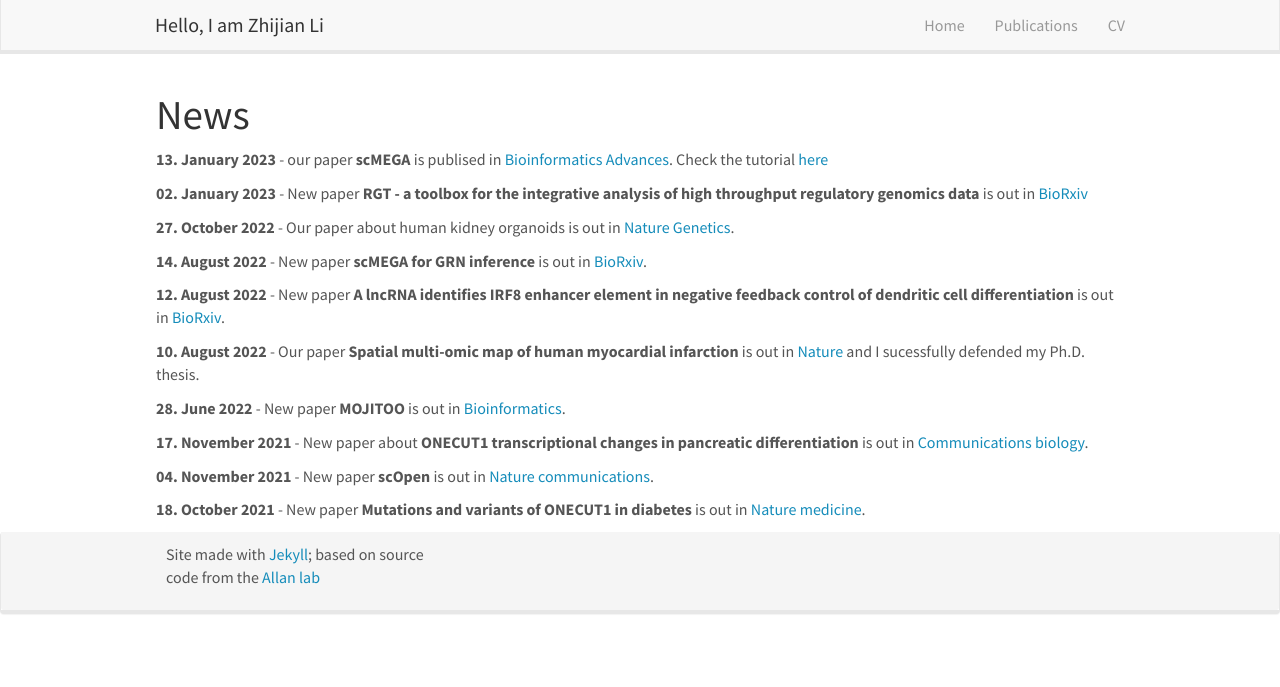
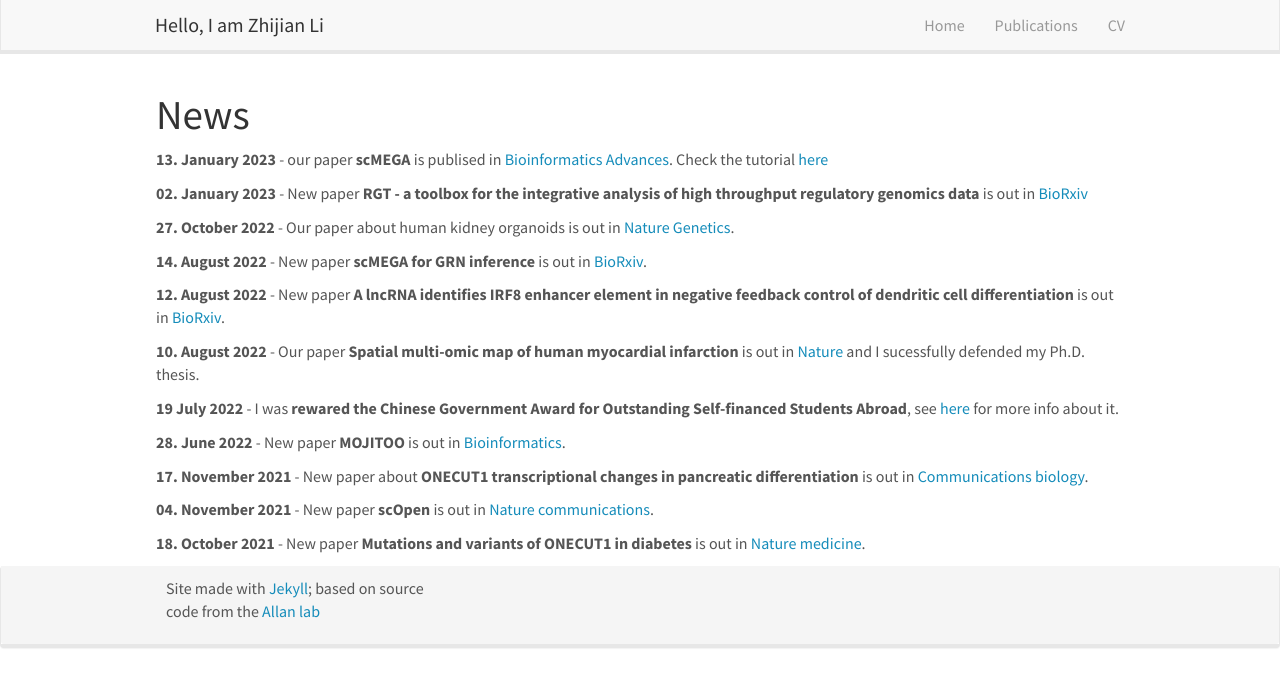
Before and after one commit to lzj1769/lzj1769.github.io, a Jekyll site: the page built from _pages/allnews.md, in a window 1280 px wide. Shown: the top 687 px of the page. Built offline with Jekyll 4.4.1, drawn with Linux system fonts in a browser that asks for light colours; nearby versions of some CDN libraries.

Commit message:
update cv

```diff
--- a/_data/news.yml
+++ b/_data/news.yml
@@ -16,6 +16,9 @@
 - date: 10. August 2022
   headline: Our paper **Spatial multi-omic map of human myocardial infarction** is out in [Nature](https://www.nature.com/articles/s41586-022-05060-x) and I sucessfully defended my Ph.D. thesis.
 
+- date: 19 July 2022
+  headline: I was **rewared the Chinese Government Award for Outstanding Self-financed Students Abroad**, see [here](https://en.wikipedia.org/wiki/Chinese_government_award_for_outstanding_self-financed_students_abroad) for more info about it.
+
 - date: 28. June 2022
   headline: New paper **MOJITOO** is out in [Bioinformatics](https://academic.oup.com/bioinformatics/article/38/Supplement_1/i282/6617520).
 
```
Also changed, not shown: 1 other file.
